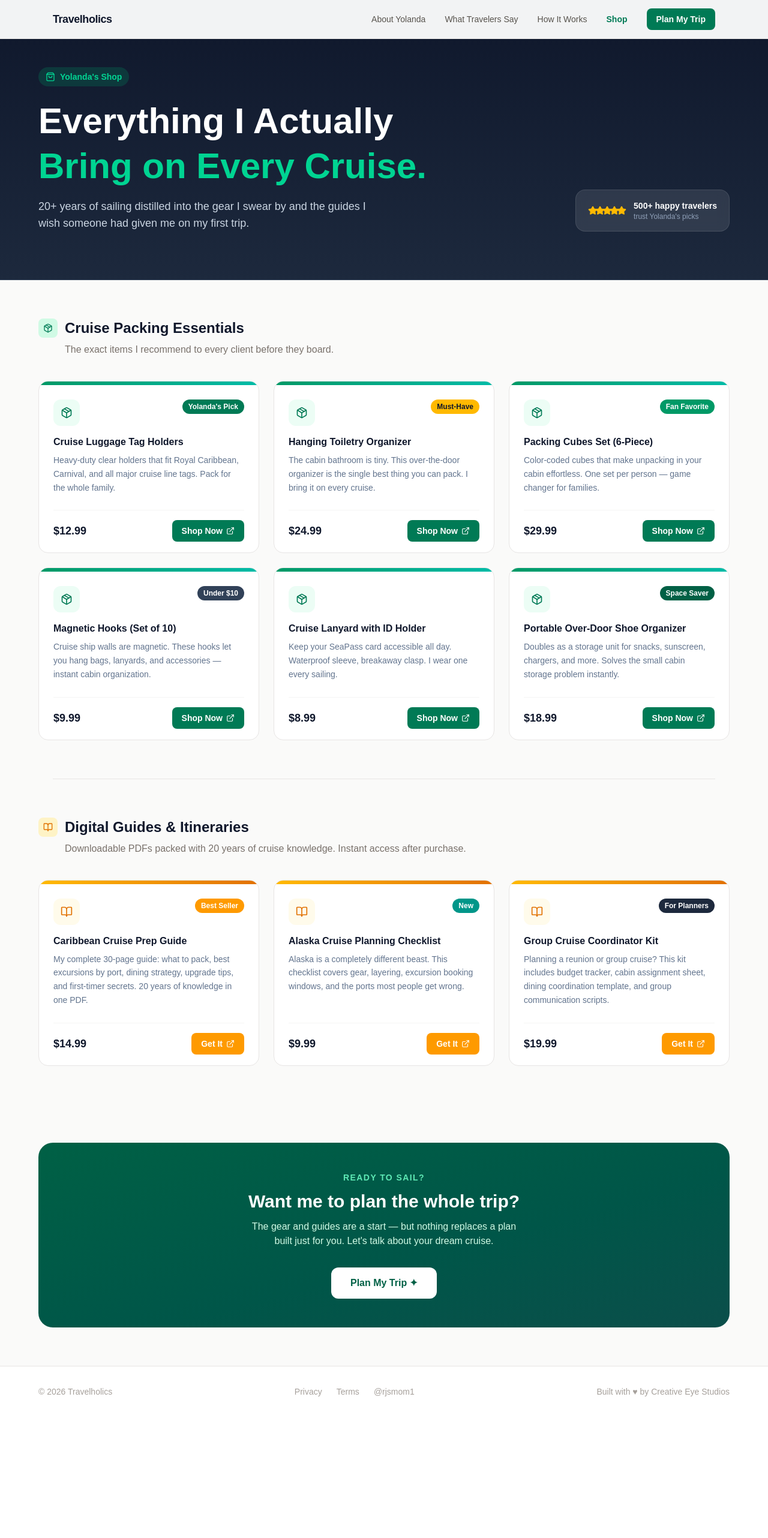
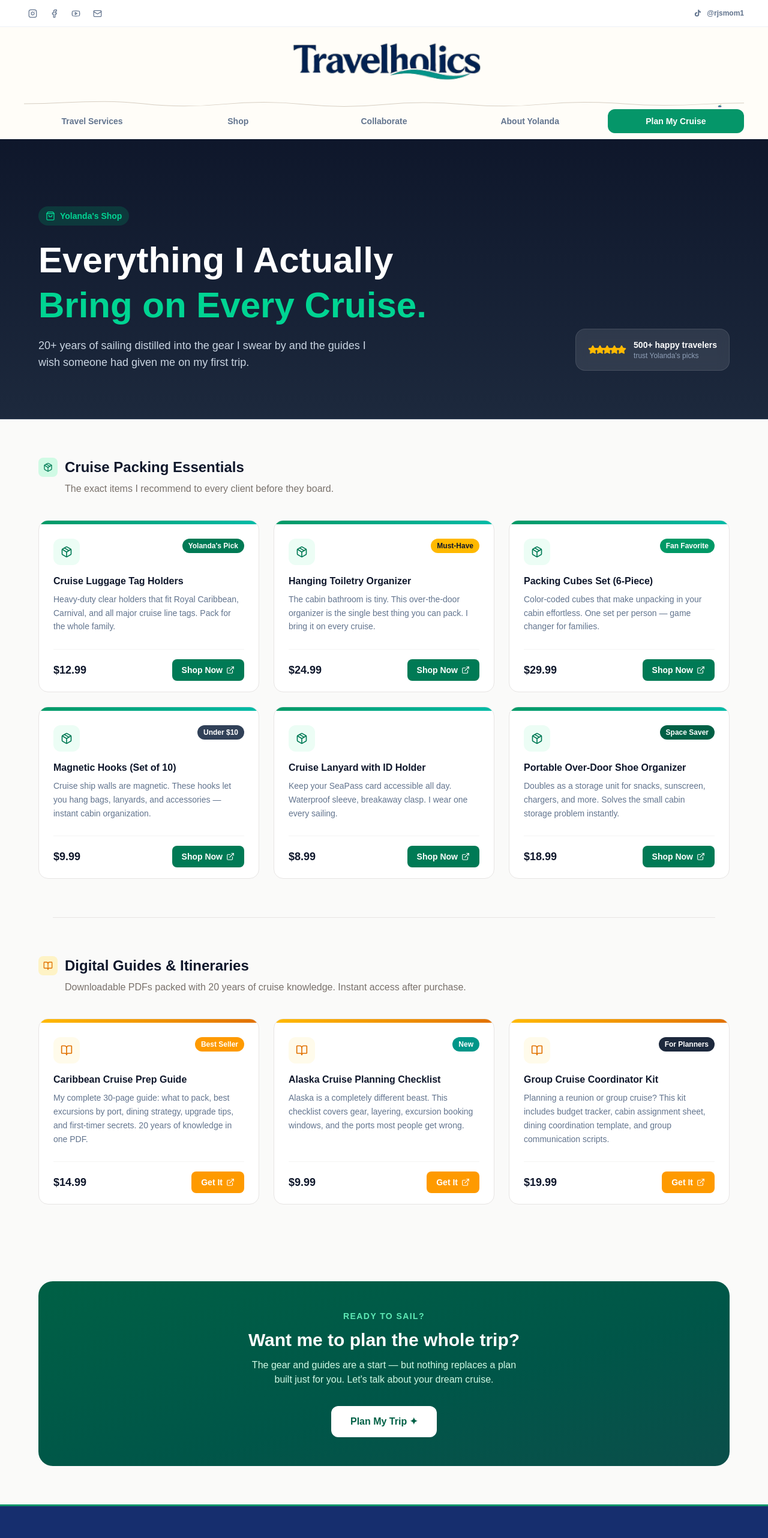
Before and after one commit to mrrickyspanish/travelholics, a Next.js app: page /shop in a window 1280 px wide. Shown: the top 2564 px of the page at 60% size. Before the commit the page ends 2362 px from the top, so only its background shows below. Built offline with nearby package versions, Linux system fonts and the light colour scheme.

Commit message:
Standardize header and footer across all pages

```diff
--- a/app/shop/page.tsx
+++ b/app/shop/page.tsx
@@ -3,6 +3,8 @@
 import { motion } from "framer-motion";
 import Link from "next/link";
 import { ExternalLink, ShoppingBag, BookOpen, Star, Package } from "lucide-react";
+import { StickyHeader } from "@/components/sticky-header";
+import { Footer } from "@/components/footer";
 
 const packingProducts = [
   {
@@ -173,23 +175,9 @@
 
 export default function ShopPage() {
   return (
-    <main className="min-h-screen bg-stone-50">
-
-      {/* Nav — matches existing site */}
-      <nav className="fixed top-0 left-0 right-0 z-50 bg-white/95 backdrop-blur-sm border-b border-stone-200">
-        <div className="max-w-6xl mx-auto px-6 h-16 flex items-center justify-between">
-          <Link href="/" className="font-bold text-slate-900 text-lg tracking-tight">Travelholics</Link>
-          <div className="hidden md:flex items-center gap-8 text-sm text-stone-600">
-            <Link href="/#about" className="hover:text-emerald-700 transition-colors">About Yolanda</Link>
-            <Link href="/#testimonials" className="hover:text-emerald-700 transition-colors">What Travelers Say</Link>
-            <Link href="/#process" className="hover:text-emerald-700 transition-colors">How It Works</Link>
-            <Link href="/shop" className="text-emerald-700 font-semibold">Shop</Link>
-            <Link href="/#contact" className="bg-emerald-700 hover:bg-emerald-800 text-white text-sm font-semibold px-4 py-2 rounded-lg transition-colors">
-              Plan My Trip
-            </Link>
-          </div>
-        </div>
-      </nav>
+    <>
+      <StickyHeader />
+      <main className="min-h-screen bg-stone-50">
 
       {/* Hero */}
       <section className="pt-28 pb-20 px-6 bg-gradient-to-b from-slate-900 to-slate-800 border-b border-slate-700">
@@ -309,19 +297,8 @@
         </div>
       </section>
 
-      {/* Footer */}
-      <footer className="border-t border-stone-200 bg-white py-8 px-6">
-        <div className="max-w-6xl mx-auto flex flex-col md:flex-row items-center justify-between gap-4 text-sm text-stone-400">
-          <span>© 2026 Travelholics</span>
-          <div className="flex gap-6">
-            <Link href="/privacy" className="hover:text-stone-600 transition-colors">Privacy</Link>
-            <Link href="/terms" className="hover:text-stone-600 transition-colors">Terms</Link>
-            <Link href="https://www.tiktok.com/@rjsmom1" target="_blank" className="hover:text-stone-600 transition-colors">@rjsmom1</Link>
-          </div>
-          <span>Built with ♥ by <a href="https://creativeeyestudios.com" className="hover:text-stone-600 transition-colors">Creative Eye Studios</a></span>
-        </div>
-      </footer>
-
-    </main>
+      </main>
+      <Footer />
+    </>
   );
 }
```
